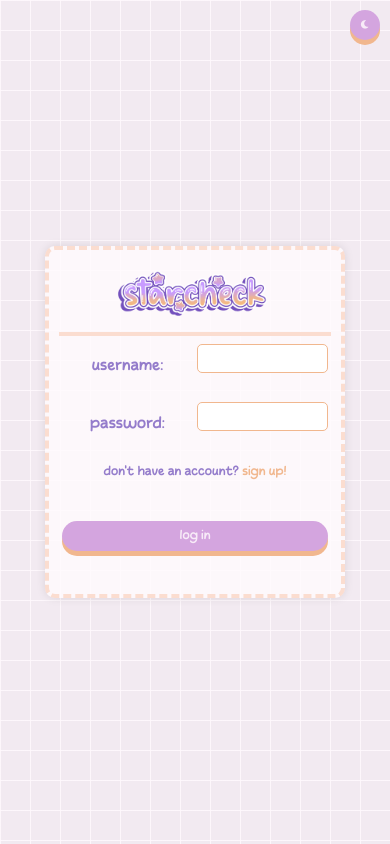
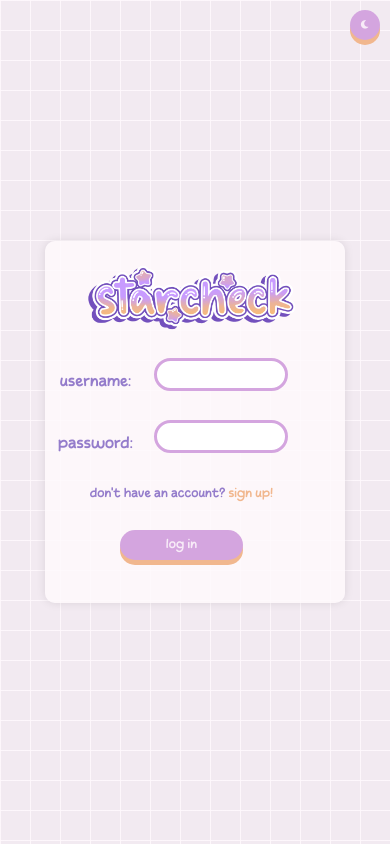
Before and after one commit to biaqwe/StarCheck, a PHP site: page /html/login.html in a window 390 px wide. Run offline with PHP 8.4, Linux system fonts and the light colour scheme.

Commit message:
Design tweaks

```diff
--- a/css/login.css
+++ b/css/login.css
@@ -57,7 +57,6 @@ body.dark{
     width: 100%;
     max-width: 500px;
     box-sizing: border-box;
-    border: 4px dashed var(--three);
 }
 
 body.dark .container{
@@ -65,21 +64,15 @@ body.dark .container{
     border-color: #705aa3d4;
 }
 
-img{
-    max-width: 250px;
+.imageContainer {
+    display: flex;
+    justify-content: center;
+    width: 100%;
+    margin-bottom: 5px;
 }
 
-body.dark #showSignUpLink, body.dark #showLoginLink{
-    color: var(--dark-three);
-}
-
-.imgDiv{
-    border-bottom: 4px solid var(--three);
-    width: 100%;
-}
-
-body.dark .imgDiv{
-    border-color: #705aa3d4;
+img{
+    max-width: 350px;
 }
 
 form{
@@ -87,21 +80,42 @@ form{
     box-sizing: border-box;
 }
 
-form table{
-    margin: 0 auto;
-    width: 100%;
-    table-layout: fixed;
-    box-sizing: border-box;
+.formContainer{
+    display: flex;
+    flex-direction: column;
+    align-items: center;
 }
 
 input{
-    width: 100%;
+    width: 80%;
     padding: 10px;
     margin: 5px 0 20px;
-    border: 1px solid var(--two);
-    border-radius: 5px;
+    border: 3.5px solid var(--one);
+    border-radius: 30px;
     box-sizing: border-box;
     color: var(--text);
+    text-align: center;
+    cursor: pointer;
+}
+
+body.dark input{
+    border-color: var(--dark-two);
+    background-color: var(--dark-three);
+    color: var(--dark-four);
+}
+
+input:hover::placeholder{
+    opacity: 0.3;
+}
+
+input::placeholder{
+    color: var(--text);
+    transition: opacity 0.8s ease;
+    opacity: 0.6;
+}
+
+body.dark input::placeholder{
+    color: var(--dark-one);
 }
 
 body.dark input{
@@ -116,7 +130,7 @@ button{
 }
 
 #loginBtn, #signupBtn{
-    width: 100%;
+    width: 50%;
     height: 40px;
     padding: 0.5em;
     font-family: 'NextSunday';
@@ -126,7 +140,7 @@ button{
     background: var(--one);
     color: var(--four);
     box-shadow: var(--two) 0 5px 0 0;
-    margin-top: 2em;
+    margin-top: 1em;
     margin-bottom: 2em;
     transition: all .3s ease;
 }
@@ -169,7 +183,7 @@ a:hover{
 }
 
 #errorMsg{
-    color: #e52b50;
+    color: #f48091;
 }
 
 #theme{
@@ -222,6 +236,15 @@ body.dark #theme:focus{
     box-shadow: none;
 }
 
+.fadeOut, .fadeIn {
+    opacity: 0;
+    transition: opacity 0.5s ease-in-out;
+}
+
+.fadeIn {
+    opacity: 1;
+}
+
 @media (max-width: 768px){
     .container{
         max-width: 400px;
@@ -229,7 +252,7 @@ body.dark #theme:focus{
     }
 
     img{
-        max-width: 200px;
+        max-width: 300px;
     }
 
     input{
@@ -260,7 +283,7 @@ body.dark #theme:focus{
     }
 
     img{
-        max-width: 180px;
+        max-width: 250px;
     }
 
     input{
```
